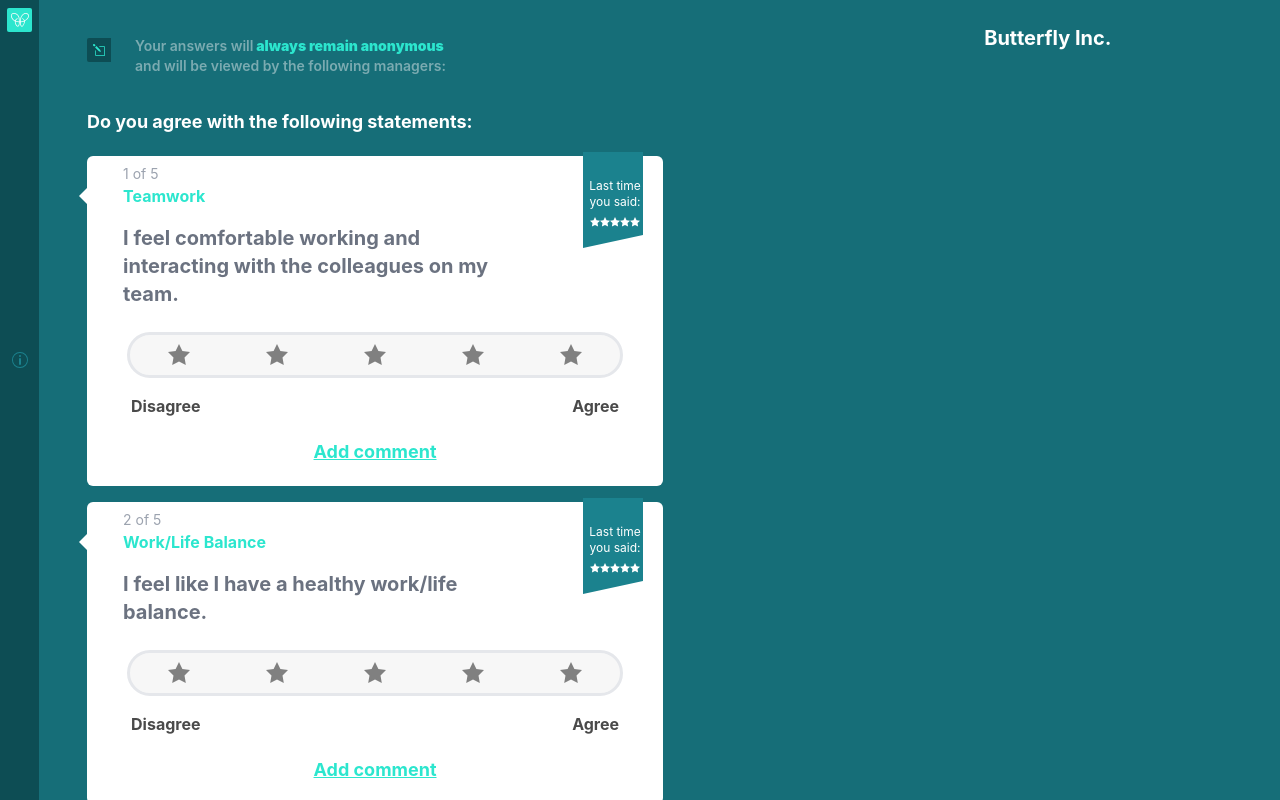
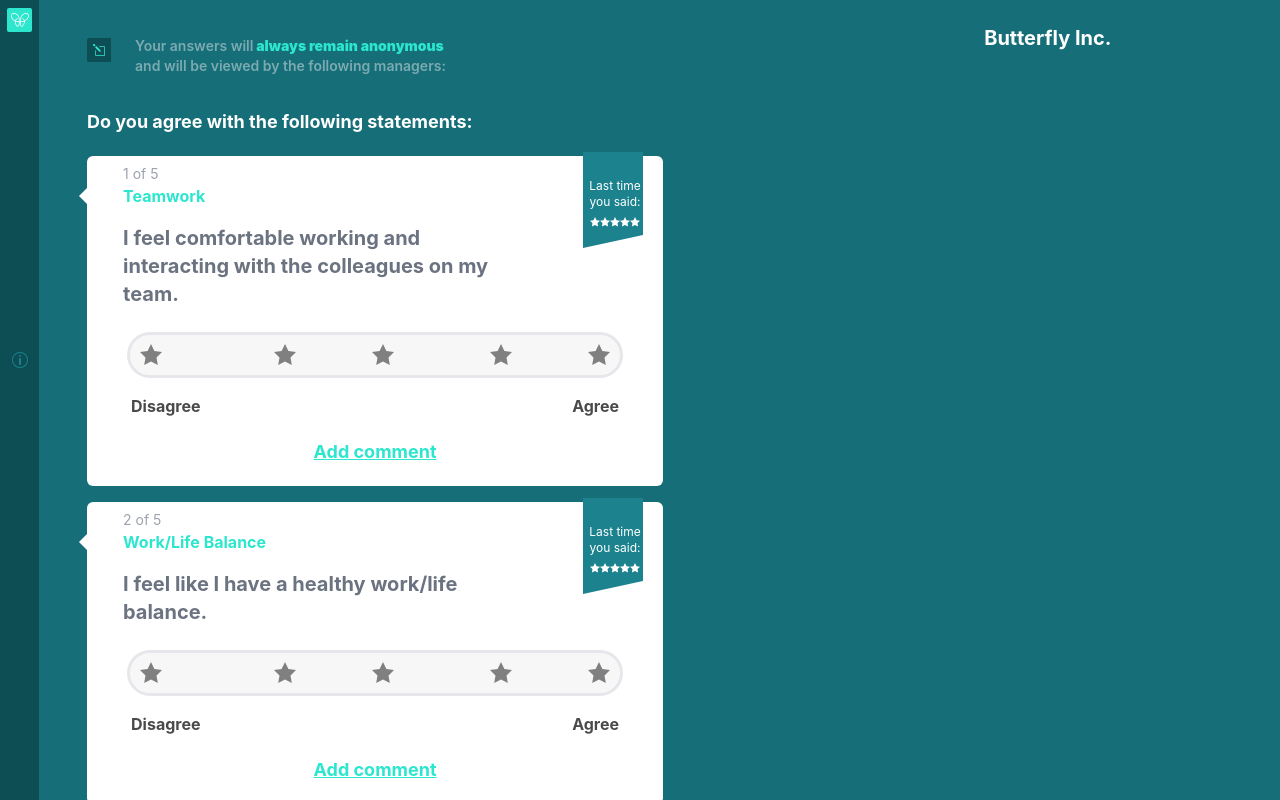
Before and after one commit to sujanbajracharya1921/butterfly-exercise, a Next.js app: page /questions/1 in a window 1280 px wide. Shown: the top 800 px of the page. Built offline with nearby package versions, Linux system fonts and the light colour scheme.

Commit message:
user rating background fixes

```diff
--- a/components/Question-review.tsx
+++ b/components/Question-review.tsx
@@ -17,25 +17,32 @@ const QuestionReview = (props: any) => {
     'color5' = '#ffdc00'
   }
 
-  function getHoverBackgroudColor(i: number) {
+  function getHoverBackgroudColor(index: number) {
     const selectedRating = hoverRating || userRating;
     const colorCode = ratingBackground[`color${selectedRating}`];
     if (!selectedRating) {
       return 'transparent';
     } else {
-      if (i == selectedRating && i != 1) return `linear-gradient(90deg,${colorCode} 50%,transparent 0)`;
-      else if (i < selectedRating) return colorCode;
+      const backgroundFill = index == 2 || index == 3 ? '55%' : '70%';
+      if (index == selectedRating && index != 1) return `linear-gradient(90deg,${colorCode} ${backgroundFill},transparent 0)`;
+      else if (index < selectedRating) return colorCode;
     }
   }
 
   function checkUserRatingStatus(index: number) {
     if (userRating && userRating == index) {
-      const baseClass = 'bg-[#1b828e] rounded-[50%] h-11 w-11 absolute';
+      const baseClass = 'bg-[#1b828e] rounded-[50%] h-[44px!important] w-[44px!important] absolute';
       if (userRating == 5) return baseClass + ' ' + 'text-[#ffdc00]';
-      else if (userRating == 1) return 'bg-[#e95666] rounded-[50%]';
+      else if (userRating == 1) return baseClass + ' ' + 'bg-[#e95666] rounded-[50%]';
       return baseClass + ' ' + 'text-white';
     }
   }
+
+  function setStarPosition(index: number) {
+    if (index == 2) return 'sm:-ml-[1rem] md:-ml-[2.5rem]';
+    if (index == 3) return 'sm:-ml-[1rem] md:-ml-[2.5rem]';
+  }
+
   function handleUserRatingAction(index: number) {
     setShowCommentBox(true);
     setUserRating(index + 1);
@@ -99,9 +106,8 @@ const QuestionReview = (props: any) => {
               }}
             >
               <div
-                className={`${checkUserRatingStatus(
-                  i + 1
-                )} justify-center h-10 w-10 items-center text-center hover:bg-[#1b828e] hover: flex hover:rounded-[50%]  hover:h-11 hover:w-11 hover:absolute}
+                className={`h-10 w-10 ${checkUserRatingStatus(i + 1)}  ${setStarPosition(i + 1)}
+                justify-center items-center text-center hover:bg-[#1b828e] hover: flex hover:rounded-[50%] hover:h-11 hover:w-11 hover:absolute}
                 ${i == 0 ? 'firstStar' : 'star-div '}`}
               >
                 <Icon name='star' />
--- a/pages/thankyou.tsx
+++ b/pages/thankyou.tsx
@@ -1,6 +1,14 @@
+import { useRouter } from 'next/router';
+import { useState } from 'react';
 import Footer from '../common/footer';
 
 const Thankyou = () => {
+  const router = useRouter();
+
+  setTimeout(() => {
+    router.push('/');
+  }, 3000);
+
   return (
     <div className='h-screen bg-[#166e78] pt-6 pl-4 md:pl-12 pr-4'>
       <div className='absolute w-0 h-0 mt-8 border-t-8 border-t-transparent border-b-8 border-b-transparent border-r-8 border-r-white -ml-2'></div>
--- a/styles/globals.css
+++ b/styles/globals.css
@@ -50,3 +50,33 @@ a {
   height: 2.75rem;
   width: 2.75rem;
 }
+
+@media (min-width: 400px) {
+  .firstStar {
+    margin-left: -1.5rem !important;
+  }
+
+  .star-div {
+    margin-right: -1.5rem !important;
+  }
+}
+
+@media (min-width: 520px) {
+  .firstStar {
+    margin-left: -2rem !important;
+  }
+
+  .star-div {
+    margin-right: -2rem !important;
+  }
+}
+
+@media (min-width: 650px) {
+  .firstStar {
+    margin-left: -3.5rem !important;
+  }
+
+  .star-div {
+    margin-right: -3.5rem !important;
+  }
+}
```
